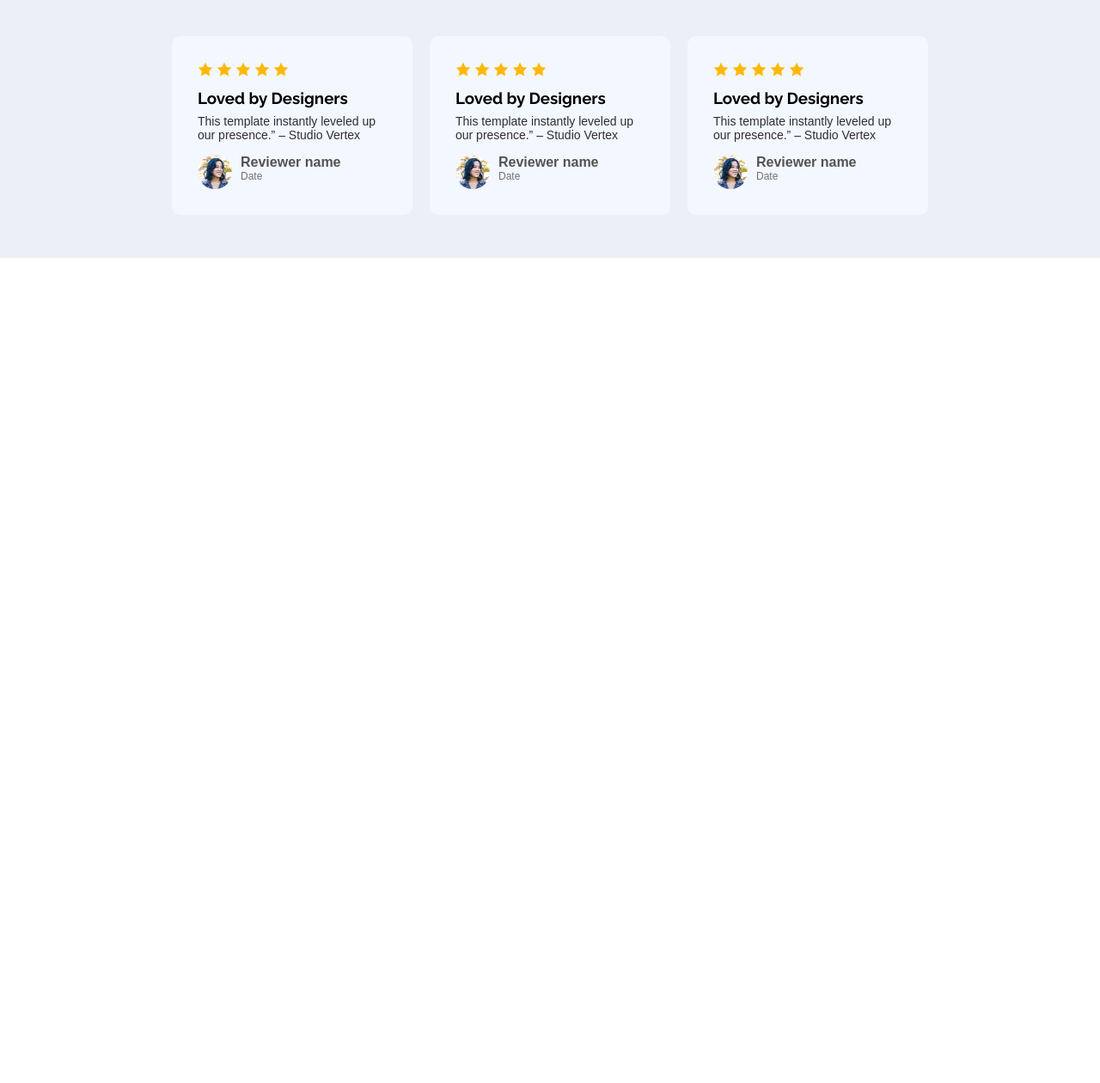
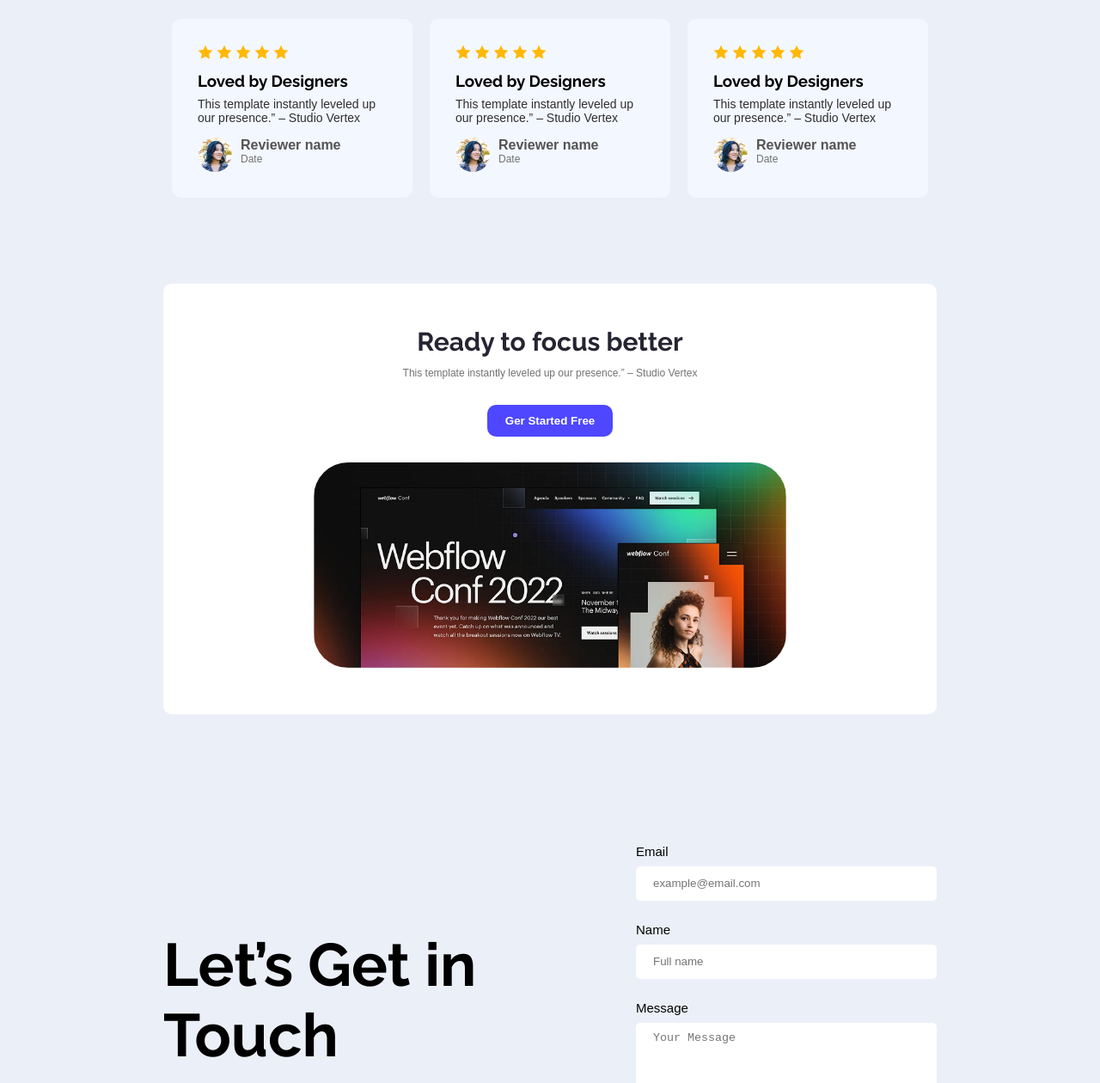
Before and after one commit to Moyuri55/ph-assignment-1, a plain HTML site: page index.html in a window 1280 px wide. Shown: the part 1540-2800 px from the top of the page at 86% size. Before the commit the page ends 1840 px from the top, so only its background shows below. Drawn offline with Linux system fonts and the light colour scheme.

Commit message:
contact section added

```diff
--- a/index.html
+++ b/index.html
@@ -115,6 +115,34 @@
            </div>
            </div>
          </section>
+         <!-- templete section -->
+          <section class="templete-section">
+            <div class="templete text-center">
+              <h1 class="section-header">Ready to focus better</h1>
+              <p class="review-footer-para">This template instantly leveled up our presence.” – Studio Vertex</p>
+              <button class="btn-primary btn-margin">Ger Started Free</button><br>
+              <img class="templete-img" src="./image/wc-big.png" alt="">
+            </div>
+          </section>
+          <!-- contact section -->
+           <section>
+            <div class="contact">
+              <div class="contact-column">
+                <h1 class="contact-text">Let’s Get in Touch</h1>
+              </div>
+              <div class="contact-column">
+                <form action="">
+                  <label class="label-style" for="email">Email</label><br>
+                  <input type="email" name="" id="" placeholder="example@email.com"><br>
+                  <label class="label-style" for="name">Name</label><br>
+                  <input type="text" name="" id="" placeholder="Full name"><br>
+                  <label class="label-style" for="message">Message</label><br>
+                  <textarea class="form-text" id="message" cols="30" rows="5" placeholder="Your Message"></textarea><br>
+                  <button class="btn-primary contact-btn ">Get in Touch</button>
+                </form>
+              </div>
+            </div>
+           </section>
     </main>
     <footer>
 
--- a/style/style.css
+++ b/style/style.css
@@ -43,6 +43,7 @@ nav{
     padding: 10px 20px;
     border-radius: 10px;
     border: 1px solid transparent;
+    cursor: pointer;
 }
 .btn-primary:hover{
     background-color: white;
@@ -80,7 +81,7 @@ nav{
 }
 .section-header{
     color: #252432;
-    font-size: 38px;
+    font-size: 30px;
     font-weight: bold;
     margin-bottom: 12px;
 }
@@ -180,3 +181,60 @@ nav{
     font-size: 12px;
     color: #717171;
 }
+/* templete */
+.templete{
+    max-width: 900px;
+    text-align: center;
+    margin: 0 auto;
+    background-color: white;
+    border-radius: 10px;
+    padding: 50px 150px;
+}
+
+.templete-img{
+    width: 550px;
+    margin-top: 30px;
+    border-radius: 40px;
+}
+.templete-section{
+    padding: 50px 50px;
+}
+/* contact */
+.contact{
+    max-width: 900px;
+    margin: 0 auto;
+    display: flex;
+    justify-content: center;
+    align-items: center;
+    gap: 100px;
+    padding: 100px 0px;
+}
+.contact-text{
+    font-size: 70px;
+}
+
+input[type="text"], input[type="email"], textarea{
+    height: 40px;
+    border-radius: 5px;
+    background-color: white;
+    display: block;
+    width: 350px;
+    padding: 10px 20px;
+    margin-bottom: 5px;
+    border: none;
+    margin-top: 8px;
+}
+textarea {
+    height: auto !important;
+}
+
+.label-style{
+    font-size: 15px;
+    font-family: sans-serif !important;
+    margin-bottom: 10px;
+
+}
+
+.contact-btn{
+    width: 350px;
+}
```
